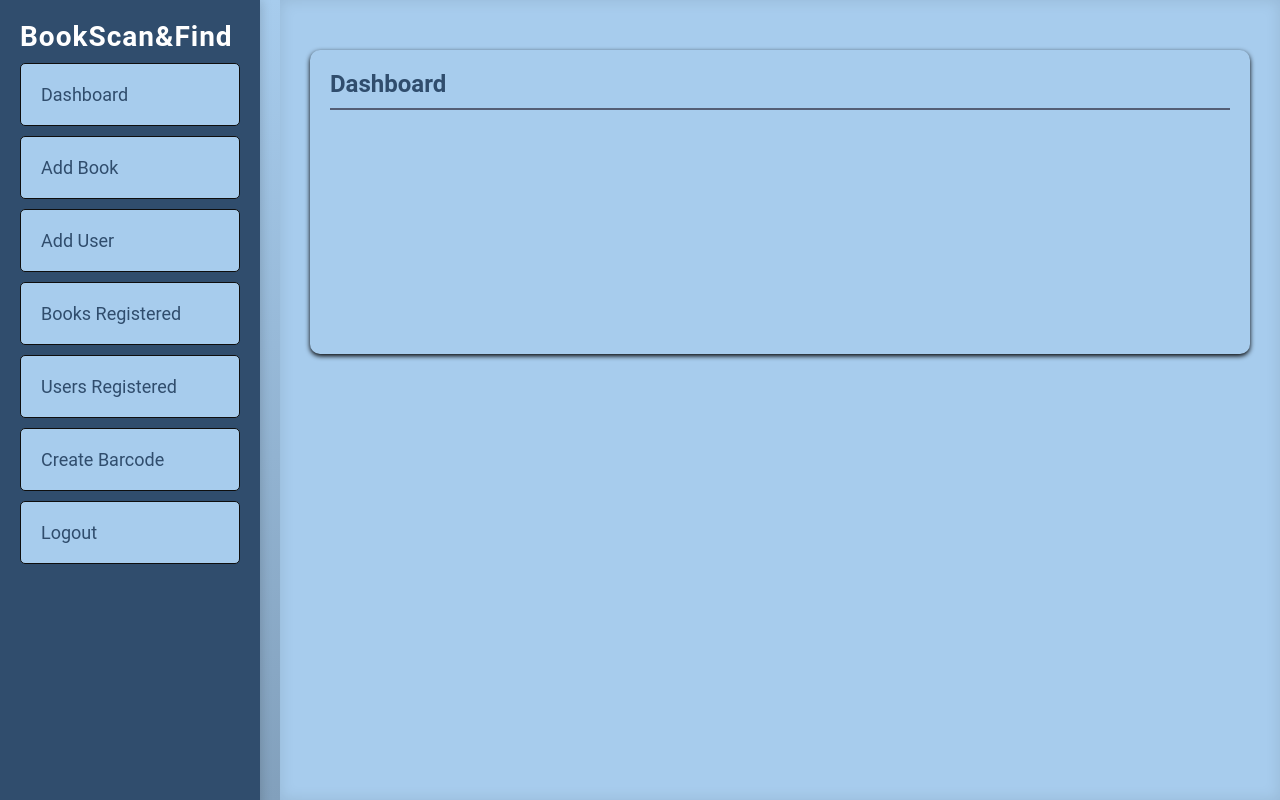
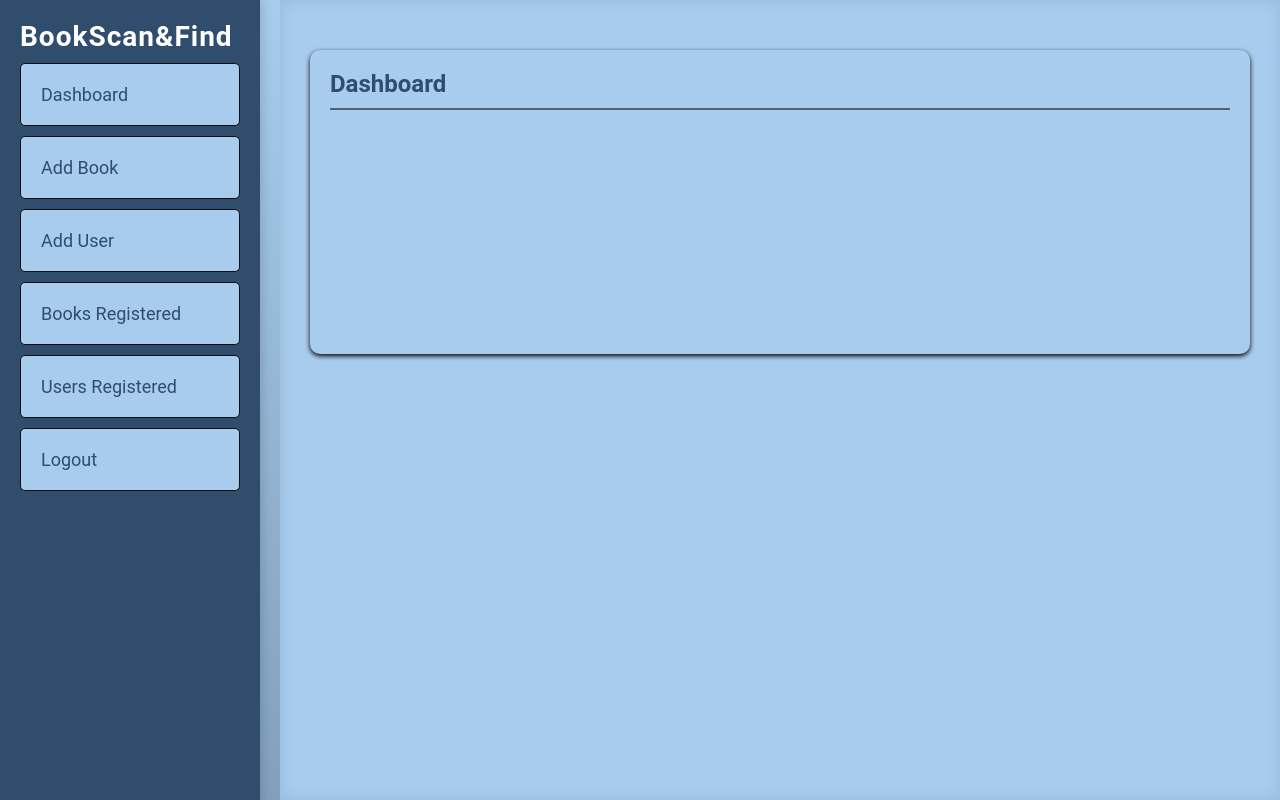
Before and after one commit to ShaneKhalidLim/BookScanAndFindWeb, a plain HTML site: page librarian.html in a window 1280 px wide. Drawn offline with nearby package versions, Linux system fonts and the light colour scheme; no server answers; sample sign-in values are in the browser's storage.

Commit message:
removed create barcode section

```diff
--- a/librarian.html
+++ b/librarian.html
@@ -22,7 +22,6 @@
                 <li><a href="#" class="nav-link" data-target="addUser">Add User</a></li> <!-- Add User Link -->
                 <li><a href="#" class="nav-link" data-target="displayBooks">Books Registered</a></li>
                 <li><a href="#" class="nav-link" data-target="displayUsers">Users Registered</a></li>
-                <li><a href="#" class="nav-link" data-target="createBarcode">Create Barcode</a></li>
                 <li><a href="#" id="logout">Logout</a></li> <!-- Logout -->
             </ul>
         </div>
```
